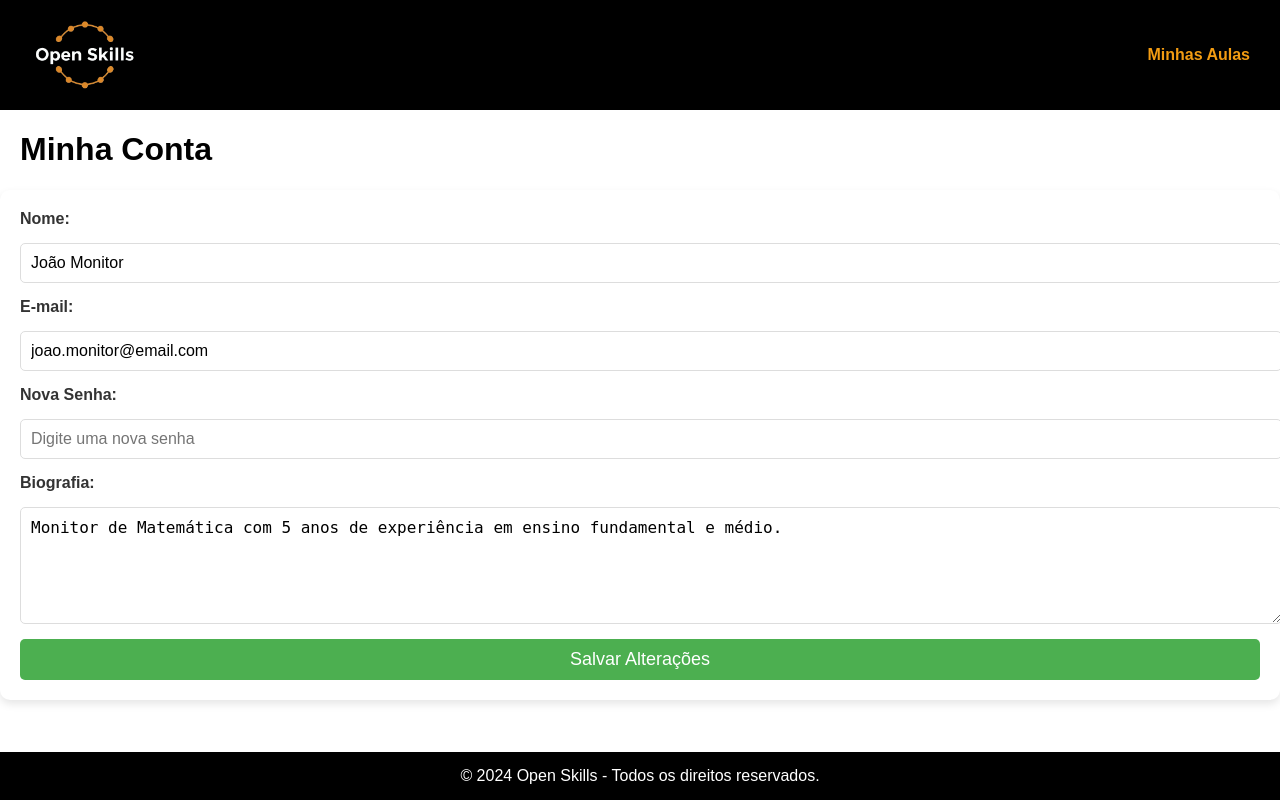
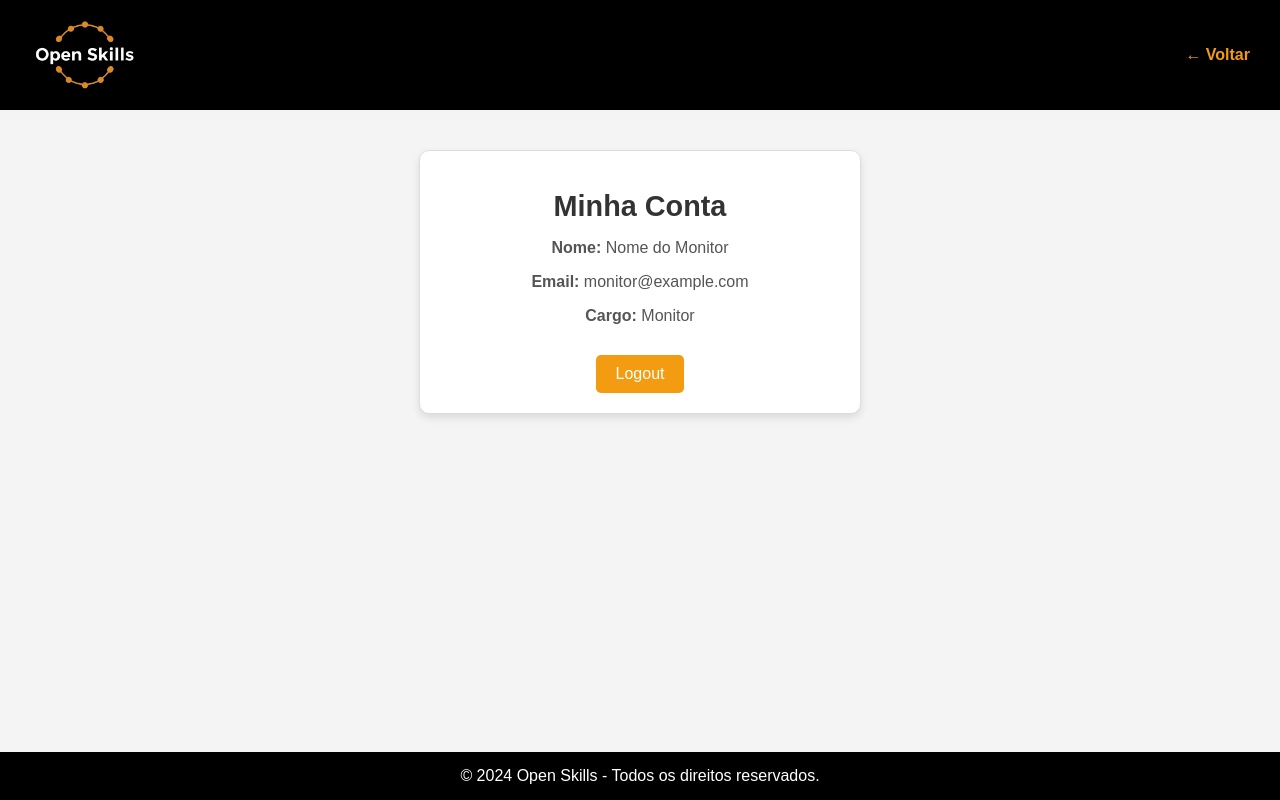
Before and after one commit to rodrigocavicch/projeto-integrador, a Flask app: page /conta_monitor in a window 1280 px wide. Run offline with Flask 3, Linux system fonts and the light colour scheme; some libraries are stand-ins or nearby versions.

Commit message:
e-mail sendo pego

```diff
--- a/flaskProject/app.py
+++ b/flaskProject/app.py
@@ -30,6 +30,18 @@ def fetch_one(query, params=None):
         cur.execute(query)
     rv = cur.fetchall()
     cur.close()
+    return rv
+
+def fetch_email_user_one(query, params=None):
+    cur = mysql.connection.cursor()
+    try:
+        if params:
+            cur.execute(query, params)
+        else:
+            cur.execute(query)
+        rv = cur.fetchone()  # Retorna apenas um registro
+    finally:
+        cur.close()
     return rv
 
 def validate_user(email, senha, is_monitor=False):
@@ -428,10 +440,12 @@ def create_monitor():
     except Exception as e:
         return jsonify({'error': str(e)}), 400
 
-@app.route("/logout")
+@app.route('/logout', methods=['POST'])
 def logout():
-    session.clear()  # Remove todos os dados armazenados na sessão
-    return redirect("/")
+    # Remove todos os dados da sessão
+    session.clear()
+    # Redireciona para a página inicial
+    return redirect(url_for('landing_page'))
 
 
 @app.route("/api/inscrever_aula", methods=["POST"])
@@ -555,29 +569,51 @@ def create_aula():
         print(f"Erro ao criar aula: {str(e)}")
         return jsonify({'error': str(e)}), 400
 
-@app.route("/api/get_user", methods=["GET"])
-def get_user_data():
-    user_id = session.ger("user_id")
+def fetch_user_email(user_id, user_type):
+    # Dicionário para mapear os tipos de usuário às consultas
+    user_queries = {
+        "aluno": "SELECT email_aluno AS email FROM alunos WHERE id_aluno = %s;",
+        "monitor": "SELECT email_monitor AS email FROM monitores WHERE id_monitor = %s;"
+    }
+
+    if user_type not in user_queries:
+        raise ValueError("Tipo de usuário inválido")
+
+    query = user_queries[user_type]
+
+    try:
+        # Usa fetch_one para buscar apenas um resultado
+        data = fetch_email_user_one(query, (user_id,))
+    except Exception as e:
+        print("Erro na consulta ao banco de dados:", e)
+        raise e
+
+    # Retorna os dados ou None
+    return {"email": data[0]} if data else None
+
+
+@app.route("/api/get_user_email", methods=["GET"])
+def get_user_email():
+    user_id = session.get("user_id")
     user_type = session.get("user_type")
+    user_nome = session.get("user_name")
 
-    if not user_id:
+    if not user_id or not user_type:
         return jsonify({"error": "Usuário não autorizado"}), 403
 
     try:
-        user_data = fetch_user_data(user_id)  # Busca as aulas inscritas para o aluno
+        # Busca os dados do usuário
+        user_data = fetch_user_email(user_id, user_type)
 
-        # Formata os dados para JSON
-        aulas_formatadas = [
-            {
-                "nome": aula["nome"],
-                "email": aula["email"],
-                "type": user_type,
-            }
-        ]
-        return jsonify(aulas_formatadas)
+        if user_data:
+            return jsonify(user_data)  # Retorna um objeto JSON com os dados
+        else:
+            return jsonify({"error": "Dados do usuário não encontrados"}), 404
+    except ValueError as ve:
+        return jsonify({"error": str(ve)}), 400
     except Exception as e:
-        print("Erro ao buscar aulas:", e)
-        return jsonify({"error": "Erro ao buscar aulas"}), 500
+        print("Erro ao buscar dados do usuário:", e)
+        return jsonify({"error": "Erro ao buscar dados do usuário"}), 500
 
 if __name__ == "__main__":
     app.run(debug=True)
--- a/flaskProject/static/css/conta_aluno.css
+++ b/flaskProject/static/css/conta_aluno.css
@@ -4,9 +4,10 @@ html, body {
     display: flex;
     flex-direction: column;
     font-family: Arial, Helvetica, sans-serif;
+    background-color: #f4f4f4; /* Cor de fundo suave */
 }
 
-/* Estilo do cabeçalho */
+/* Cabeçalho */
 
 header {
     display: flex;
@@ -41,7 +42,6 @@ nav ul li {
 }
 
 nav ul li a {
-    padding-right: 20px;
     text-decoration: none;
     color: #f39c12;
     font-weight: bold;
@@ -51,68 +51,144 @@ nav ul li a:hover {
     color: #ddd;
 }
 
-/* Formulário Minha Conta */
+/* Área principal */
 
-
-.container h1{
-    padding-left: 20px;
+.main-content {
+    flex: 1;
+    padding: 40px 20px;
+    display: flex;
+    flex-direction: column;
+    align-items: center;
 }
 
-.account-form {
-    display: flex;
-    flex-direction: column;
-    gap: 15px;
-    margin-top: 20px;
-    padding: 20px;
-    background-color: white;
-    border-radius: 10px;
-    box-shadow: 0 4px 8px rgba(0, 0, 0, 0.1);
+.main-content h1 {
+    text-align: center;
+    color: #333;
+    margin-bottom: 20px;
+    font-size: 2rem;
 }
 
-.account-form label {
-    font-weight: bold;
-    color: #333;
+/* Filtros */
+.filters {
+    display: flex;
+    gap: 15px;
+    margin-bottom: 20px;
+    justify-content: center;
+    width: 100%;
+    max-width: 800px;
 }
 
-.account-form input {
+.search-bar,
+.filter {
     padding: 10px;
     border: 1px solid #ddd;
     border-radius: 5px;
     font-size: 16px;
+    flex: 1;
+    max-width: 300px;
+}
+
+/* Lista de Aulas */
+.lesson-list {
+    display: grid;
+    grid-template-columns: repeat(auto-fit, minmax(300px, 1fr));
+    gap: 20px;
+    width: 100%;
+    max-width: 1200px;
+}
+
+.lesson-card {
+    background-color: white;
+    padding: 20px;
+    border-radius: 10px;
+    box-shadow: 0 4px 8px rgba(0, 0, 0, 0.1);
+    border: 1px solid #ddd;
+    transition: transform 0.3s, box-shadow 0.3s;
+}
+
+.lesson-card:hover {
+    transform: translateY(-5px);
+    box-shadow: 0 6px 12px rgba(0, 0, 0, 0.15);
+}
+
+.lesson-card h2 {
+    color: #f39c12;
+    font-size: 1.5rem;
+    margin-bottom: 10px;
+}
+
+.lesson-card h5,
+.lesson-card p {
+    color: #555;
+    margin: 5px 0;
+    font-size: 0.9rem;
+}
+
+.lesson-card a.lesson-link {
+    display: inline-block;
+    margin-top: 10px;
+    padding: 10px 15px;
+    background-color: #f39c12;
+    color: white;
+    text-decoration: none;
+    border-radius: 5px;
+    font-size: 0.9rem;
+    transition: background-color 0.3s;
+}
+
+.lesson-card a.lesson-link:hover {
+    background-color: #e69500;
+}
+
+/* Estilo do card */
+.card {
+    background-color: white;
+    padding: 20px;
+    border-radius: 10px;
+    box-shadow: 0 4px 8px rgba(0, 0, 0, 0.1); /* Sombra suave */
+    border: 1px solid #ddd;
+    text-align: center;
+    max-width: 400px;
     width: 100%;
 }
 
-.account-form input:focus {
-    outline: none;
-    border-color: #ffa500;
-    box-shadow: 0 0 5px rgba(255, 165, 0, 0.5);
+/* Títulos e texto no card */
+.card h1 {
+    font-size: 1.8rem;
+    color: #333;
+    margin-bottom: 15px;
 }
 
-.save-button {
-    background-color: #4caf50;
-    color: white;
-    padding: 10px;
-    border: none;
-    border-radius: 5px;
-    cursor: pointer;
-    font-size: 18px;
-    transition: background-color 0.3s ease;
-}
-
-.save-button:hover {
-    background-color: #45a049;
+.card p {
+    font-size: 1rem;
+    color: #555;
+    margin-bottom: 10px;
 }
 
 /* Rodapé */
 
 .footer {
-    background-color: #000000;
+    background-color: #000;
     color: #fff;
     padding: 10px 0;
     text-align: center;
-    position: relative;
-    bottom: 0;
     width: 100%;
+}
+
+.logout-button {
+    padding: 10px 20px;
+    background-color: #f39c12; /* Cor do botão */
+    color: white;
+    border: none;
+    border-radius: 5px;
+    font-size: 1rem;
+    cursor: pointer;
+    transition: background-color 0.3s;
+    margin-top: 20px;
+}
+
+.logout-button:hover {
+    background-color: #e69500; /* Cor ao passar o mouse */
 }
 
 footer p {
--- a/flaskProject/static/css/conta_monitor.css
+++ b/flaskProject/static/css/conta_monitor.css
@@ -4,9 +4,10 @@ html, body {
     display: flex;
     flex-direction: column;
     font-family: Arial, Helvetica, sans-serif;
+    background-color: #f4f4f4; /* Cor de fundo suave */
 }
 
-/* Estilo do cabeçalho */
+/* Cabeçalho */
 
 header {
     display: flex;
@@ -47,63 +48,121 @@ nav ul li a {
 }
 
 nav ul li a:hover {
-    color:#ddd
+    color: #ddd;
 }
+
+/* Área principal */
 
 .main-content {
     flex: 1;
+    padding: 40px 20px;
+    display: flex;
+    flex-direction: column;
+    align-items: center;
 }
 
-/* Formulário Minha Conta */
-.account-form {
-    display: flex;
-    flex-direction: column;
-    gap: 15px;
-    margin-top: 20px;
-    padding: 20px;
-    background-color: white;
-    border-radius: 10px;
-    box-shadow: 0 4px 8px rgba(0, 0, 0, 0.1);
+.main-content h1 {
+    text-align: center;
+    color: #333;
+    margin-bottom: 20px;
+    font-size: 2rem;
 }
 
-.account-form label {
-    font-weight: bold;
-    color: #333;
+/* Filtros */
+.filters {
+    display: flex;
+    gap: 15px;
+    margin-bottom: 20px;
+    justify-content: center;
+    width: 100%;
+    max-width: 800px;
 }
 
-.account-form input,
-.account-form textarea {
+.search-bar,
+.filter {
     padding: 10px;
     border: 1px solid #ddd;
     border-radius: 5px;
     font-size: 16px;
+    flex: 1;
+    max-width: 300px;
+}
+
+/* Lista de Aulas */
+.lesson-list {
+    display: grid;
+    grid-template-columns: repeat(auto-fit, minmax(300px, 1fr));
+    gap: 20px;
+    width: 100%;
+    max-width: 1200px;
+}
+
+.lesson-card {
+    background-color: white;
+    padding: 20px;
+    border-radius: 10px;
+    box-shadow: 0 4px 8px rgba(0, 0, 0, 0.1);
+    border: 1px solid #ddd;
+    transition: transform 0.3s, box-shadow 0.3s;
+}
+
+.lesson-card:hover {
+    transform: translateY(-5px);
+    box-shadow: 0 6px 12px rgba(0, 0, 0, 0.15);
+}
+
+.lesson-card h2 {
+    color: #f39c12;
+    font-size: 1.5rem;
+    margin-bottom: 10px;
+}
+
+.lesson-card h5,
+.lesson-card p {
+    color: #555;
+    margin: 5px 0;
+    font-size: 0.9rem;
+}
+
+.lesson-card a.lesson-link {
+    display: inline-block;
+    margin-top: 10px;
+    padding: 10px 15px;
+    background-color: #f39c12;
+    color: white;
+    text-decoration: none;
+    border-radius: 5px;
+    font-size: 0.9rem;
+    transition: background-color 0.3s;
+}
+
+.lesson-card a.lesson-link:hover {
+    background-color: #e69500;
+}
+
+/* Estilo do card */
+.card {
+    background-color: white;
+    padding: 20px;
+    border-radius: 10px;
+    box-shadow: 0 4px 8px rgba(0, 0, 0, 0.1); /* Sombra suave */
+    border: 1px solid #ddd;
+    text-align: center;
+    max-width: 400px;
     width: 100%;
 }
 
-.account-form input:focus,
-.account-form textarea:focus {
-    outline: none;
-    border-color: #ffa500;
-    box-shadow: 0 0 5px rgba(255, 165, 0, 0.5);
+/* Títulos e texto no card */
+.card h1 {
+    font-size: 1.8rem;
+    color: #333;
+    margin-bottom: 15px;
 }
 
-.save-button {
-    background-color: #4caf50;
-    color: white;
-    padding: 10px;
-    border: none;
-    border-radius: 5px;
-    cursor: pointer;
-    font-size: 18px;
-    transition: background-color 0.3s ease;
-}
-
-.save-button:hover {
-    background-color: #45a049;
-}
-
-.container h1 {
-    padding-left: 20px;
+.card p {
+    font-size: 1rem;
+    color: #555;
+    margin-bottom: 10px;
 }
 
 /* Rodapé */
@@ -116,6 +175,22 @@ nav ul li a:hover {
     width: 100%;
 }
 
+.logout-button {
+    padding: 10px 20px;
+    background-color: #f39c12; /* Cor do botão */
+    color: white;
+    border: none;
+    border-radius: 5px;
+    font-size: 1rem;
+    cursor: pointer;
+    transition: background-color 0.3s;
+    margin-top: 20px;
+}
+
+.logout-button:hover {
+    background-color: #e69500; /* Cor ao passar o mouse */
+}
+
 footer p {
     margin: 5px;
 }
--- a/flaskProject/static/js/conta_monitor.js
+++ b/flaskProject/static/js/conta_monitor.js
@@ -1,13 +1,32 @@
-document.getElementById("accountForm").addEventListener("submit", function(event) {
-    event.preventDefault(); // Evita o recarregamento da página
+// Função para lidar com o logout
+function handleLogout(event) {
+    event.preventDefault(); // Previne o comportamento padrão do botão de submit
 
-    const nome = document.getElementById("nome").value;
-    const email = document.getElementById("email").value;
-    const senha = document.getElementById("senha").value;
-    const bio = document.getElementById("bio").value;
+    // Envia a requisição de logout para o servidor
+    fetch('/logout', {
+        method: 'POST',
+        headers: {
+            'Content-Type': 'application/json'
+        }
+    })
+    .then(response => {
+        if (response.ok) {
+            // Redireciona o usuário para a página inicial ("/") após o logout
+            window.location.href = '/';
+        } else {
+            alert('Erro ao fazer logout. Tente novamente.');
+        }
+    })
+    .catch(error => {
+        console.error('Erro na solicitação de logout:', error);
+        alert('Erro ao se comunicar com o servidor.');
+    });
+}
 
-    // Simula o salvamento das informações
-    console.log("Alterações salvas:", { nome, email, senha, bio });
-
-    alert("Suas alterações foram salvas com sucesso!");
+// Adiciona um evento de clique ao botão de logout
+document.addEventListener('DOMContentLoaded', () => {
+    const logoutButton = document.querySelector('.logout-button');
+    if (logoutButton) {
+        logoutButton.addEventListener('click', handleLogout);
+    }
 });
--- a/flaskProject/templates/conta_monitor.html
+++ b/flaskProject/templates/conta_monitor.html
@@ -1,53 +1,34 @@
 <!DOCTYPE html>
-<html lang="pt-BR">
+<html lang="en">
 <head>
     <meta charset="UTF-8">
     <meta name="viewport" content="width=device-width, initial-scale=1.0">
-    <title>Minha Conta - Monitor</title>
-    <link rel="stylesheet" href="{{ url_for('static', filename='css/conta_monitor.css') }}">
+    <title>Minha Conta</title>
+    <link rel="stylesheet" href="{{ url_for('static', filename='css/conta_aluno.css') }}">
 </head>
 <body>
-    <!-- Cabeçalho -->
-    <header class="header">
+    <header>
         <div class="container">
-            <img src="{{ url_for('static', filename='images/logo.png') }}" alt="Logo Open Skills" class="logo">
+            <img src="logo.png" alt="Logo Open Skills" class="logo">
             <nav>
                 <ul>
-                    <li><a href="{{ url_for('home_monitor') }}">Minhas Aulas</a></li>
+                    <li><a href="/">← Voltar</a></li>
                 </ul>
             </nav>
         </div>
     </header>
-
-    <!-- Conteúdo Principal -->
     <main class="main-content">
-        <div class="container">
+        <div class="card">
             <h1>Minha Conta</h1>
-            <form id="accountForm" class="account-form">
-                <label for="nome">Nome:</label>
-                <input type="text" id="nome" name="nome" placeholder="Digite seu nome" value="João Monitor" required>
-
-                <label for="email">E-mail:</label>
-                <input type="email" id="email" name="email" placeholder="Digite seu e-mail" value="joao.monitor@email.com" required>
-
-                <label for="senha">Nova Senha:</label>
-                <input type="password" id="senha" name="senha" placeholder="Digite uma nova senha">
-
-                <label for="bio">Biografia:</label>
-                <textarea id="bio" name="bio" placeholder="Escreva algo sobre você" rows="5">Monitor de Matemática com 5 anos de experiência em ensino fundamental e médio.</textarea>
-
-                <button type="submit" class="save-button">Salvar Alterações</button>
-            </form>
+            <p><strong>Nome:</strong> Nome do Monitor</p>
+            <p><strong>Email:</strong> monitor@example.com</p>
+            <p><strong>Cargo:</strong> Monitor</p>
+            <button class="logout-button" aria-label="Logout da conta">Logout</button>
         </div>
     </main>
-
-    <!-- Rodapé -->
     <footer class="footer">
-        <div class="container">
-            <p>&copy; 2024 Open Skills - Todos os direitos reservados.</p>
-        </div>
+        <p>&copy; 2024 Open Skills - Todos os direitos reservados.</p>
     </footer>
-
-    <script src="{{ url_for('static', filename='js/conta_monitor.js') }}"></script>
+    <script src="conta_monitor.js"></script>
 </body>
 </html>
```
Also changed, not shown: flaskProject/static/js/conta_aluno.js (+30 -2 lines), flaskProject/templates/conta_aluno.html (+12 -21 lines).
